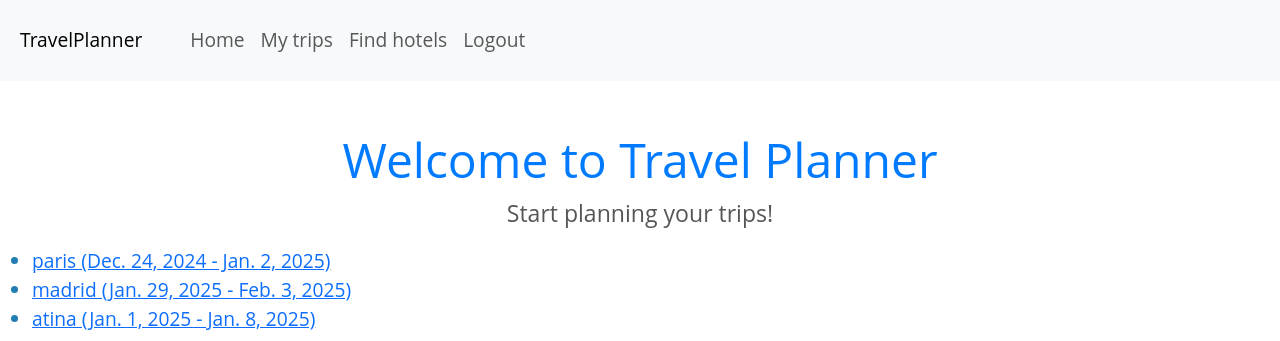
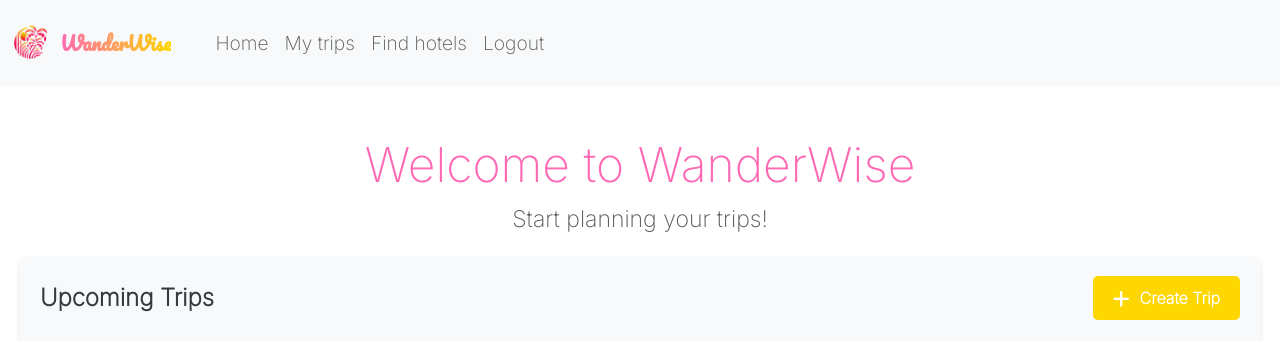
Before and after one commit to Vasilena01/Travel_planner, a Django app: page / in a window 1280 px wide. Shown: the top 341 px of the page. Run offline with Django 5.2, Linux system fonts and the light colour scheme; a user stored in the database is signed in; data comes from the database, SQL or seed files in the repository; both versions use the stored data as it was after the commit; parts of the project's set-up code (start-up, migrations or seed data) failed here and were passed over; some libraries are stand-ins or nearby versions.

Commit message:
Full project design fixes
Full project design fixes

```diff
--- a/travel_planner/main/static/main/styles.css
+++ b/travel_planner/main/static/main/styles.css
@@ -2,7 +2,7 @@ h1 {
     text-align: center;
     margin-top: 50px;
     font-size: 2.5em;
-    color: #007BFF;
+    color: #ff69b4;
 }
 
 p {
@@ -16,7 +16,7 @@ p {
     text-decoration: none;
     font-size: 1.2em;
     color: white;
-    background-color: #007BFF;
+    background-color: #ffd700;
     padding: 10px 20px;
     border-radius: 5px;
     margin: 10px;
@@ -24,6 +24,56 @@ p {
 }
 
 .homepage-btn:hover {
-    background-color: #0056b3;
+    background-color: #d8ba0d;
     transition: background-color 0.3s;
 }
+
+.trips-container {
+    margin: 20px;
+    padding: 20px;
+    background-color: #f8f9fa;
+    border-radius: 8px;
+    box-shadow: 0 4px 6px rgba(0, 0, 0, 0.1);
+}
+
+#trips-container {
+    display: flex;
+}
+
+.header-container {
+    display: flex;
+    justify-content: space-between;
+    align-items: center;
+    margin-bottom: 20px;
+}
+
+.trips-title {
+    font-size: 1.5rem;
+    font-weight: bold;
+    color: #343a40;
+    margin: 0;
+}
+
+.create-trip-btn {
+    background-color: #ffd700;
+    color: white;
+    border: none;
+    padding: 10px 20px;
+    font-size: 1rem;
+    font-weight: bold;
+    display: flex;
+    align-items: center;
+    gap: 10px;
+    border-radius: 5px;
+    transition: background-color 0.3s ease, transform 0.2s ease;
+}
+
+.create-trip-btn i {
+    font-size: 1.2rem;
+}
+
+.create-trip-btn:hover {
+    background-color: #d8ba0d;
+    transform: scale(1.05);
+    cursor: pointer;
+}
--- a/travel_planner/main/templates/main/homepage.html
+++ b/travel_planner/main/templates/main/homepage.html
@@ -1,15 +1,26 @@
 {% extends "base.html" %} {% load static %} {% block content %}
-<title>Travel Planner</title>
+<title>WanderWise</title>
 <link rel="stylesheet" type="text/css" href="{% static 'main/styles.css' %}" />
 
-<h1>Welcome to Travel Planner</h1>
+<h1>Welcome to WanderWise</h1>
 <p>Start planning your trips!</p>
 
 {% if request.user.is_authenticated %}
-{% if trips %}
-{% include "list_user_trips.html" %}
-{% endif %}
-{% include "create_trip_modal.html" %}
+<div class="trips-container">
+    <div class="header-container">
+        <p class="trips-title">Upcoming Trips</p>
+        <button
+            type="button"
+            class="btn btn-primary create-trip-btn"
+            data-bs-toggle="modal"
+            data-bs-target="#createTripModal"
+        >
+            <i class="fas fa-plus"></i> Create Trip
+        </button>
+    </div>
+    {% include "list_user_trips.html" %}
+    {% include "create_trip_modal.html" %}
+</div>
 {% else %}
 <a class="homepage-btn" href="{% url 'register' %}">Register</a>
 <a class="homepage-btn" href="{% url 'login' %}">Login</a>
--- a/travel_planner/main/views.py
+++ b/travel_planner/main/views.py
@@ -1,6 +1,15 @@
+from datetime import date, timedelta
 from django.shortcuts import render
 from user_trips.models import MyTrip
 
 def homepage(request):
-    trips = MyTrip.objects.filter(user=request.user)
-    return render(request, 'main/homepage.html', {'trips': trips})
+    today = date.today()
+    in_one_month = today + timedelta(days=30)
+
+    upcoming_trips = MyTrip.objects.filter(
+        user=request.user,
+        start_date__gte=today,
+        end_date__lte=in_one_month
+    ).order_by('start_date')
+
+    return render(request, 'main/homepage.html', {'trips': upcoming_trips})
--- a/travel_planner/static/css/base.css
+++ b/travel_planner/static/css/base.css
@@ -3,9 +3,9 @@ body {
     flex-direction: column;
     height: 100%;
     overflow: auto;
-    font-family: "Open Sans", sans-serif;
+    font-family: "Inter", sans-serif;
     font-size: 1.2rem;
-    color: #227db2;
+    color: #ff69b4;
 }
 
 html {
@@ -13,6 +13,20 @@ html {
     height: 100%;
     display: flex;
     flex-direction: column;
+}
+
+.logo {
+    height: 60px;
+    width: 60px;
+}
+
+.brand-title {
+    font-family: "Pacifico", cursive;
+    font-size: 1.2rem;
+    font-weight: bold;
+    background: linear-gradient(90deg, #ff69b4, #ffd700);
+    -webkit-background-clip: text;
+    -webkit-text-fill-color: transparent;
 }
 
 .navbar-nav  {
@@ -38,7 +52,7 @@ footer {
     padding: 20px;
     margin: 0;
     color: white;
-    background: linear-gradient(to right, #227db2, #41bde5);
+    background: linear-gradient(90deg, #ff69b4, #ffd700);
 }
 
 footer.footer-expanded {
--- /dev/null
+++ b/travel_planner/static/css/list_user_trips.css
@@ -0,0 +1,68 @@
+a {
+    text-decoration: none;
+ }
+
+.card {
+    position: relative;
+    border: none;
+    border-radius: 10px;
+    box-shadow: 0 4px 6px rgba(0, 0, 0, 0.1);
+    overflow: hidden;
+    transition: transform 0.2s ease-in-out, box-shadow 0.2s ease-in-out;
+    margin: 15px;
+    width: 18rem;
+}
+
+.card:hover {
+    transform: translateY(-5px);
+    box-shadow: 0 8px 15px rgba(0, 0, 0, 0.2);
+}
+
+.card img {
+    height: 200px;
+    object-fit: cover;
+    border-bottom: 1px solid #ddd;
+}
+
+.card-body {
+    padding: 20px;
+    padding-bottom: 3rem;
+    text-align: center;
+}
+
+.card-title {
+    font-size: 1.5em;
+    color: #ff69b4;
+    margin-bottom: 10px;
+}
+
+.card-text {
+    font-size: 1em;
+    color: #666;
+}
+
+.delete-trip-btn {
+    position: absolute;
+    bottom: 0px;
+    right: 10px;
+    text-align: center;
+    color: #ff1a8d;
+    background: none;
+    border: none;
+    cursor: pointer;
+    transition: color 0.2s ease-in-out;
+}
+
+.delete-trip-btn:hover {
+    color: #c10261;
+}
+
+.delete-trip-btn i {
+    font-size: 1.2rem;
+}
+
+@media (max-width: 768px) {
+    .card {
+        width: 100%;
+    }
+}
--- a/travel_planner/templates/base.html
+++ b/travel_planner/templates/base.html
@@ -5,20 +5,31 @@
 
     <meta charset="UTF-8" />
     <meta name="viewport" content="width=device-width, initial-scale=1.0" />
-    <title>Travel Planner</title>
-    <script
-      src="https://kit.fontawesome.com/e4c03e5f23.js"
-      crossorigin="anonymous"
-    ></script>
+    <title>WanderWise</title>
+    <link
+      href="https://cdnjs.cloudflare.com/ajax/libs/font-awesome/6.0.0-beta3/css/all.min.css"
+      rel="stylesheet"
+    />
     <link
       href="https://cdn.jsdelivr.net/npm/bootstrap@5.3.0-alpha3/dist/css/bootstrap.min.css"
       rel="stylesheet"
     />
+    <link
+      rel="icon"
+      type="image/png"
+      href="{% static 'images/WanderWiseLogo.png' %}"
+    />
+    <link rel="preconnect" href="https://fonts.googleapis.com">
+    <link rel="preconnect" href="https://fonts.gstatic.com" crossorigin>
+    <link href="https://fonts.googleapis.com/css2?family=Inter:wght@200&family=Pacifico&display=swap" rel="stylesheet">
     <link rel="stylesheet" href="{% static 'css/base.css' %}" />
   </head>
   <body>
     <nav class="navbar navbar-expand-lg navbar-light bg-light">
-      <a class="navbar-nav" href="{% url 'homepage' %}">TravelPlanner</a>
+      <a class="navbar-brand d-flex align-items-center" href="{% url 'homepage' %}">
+        <img src="{% static 'images/logo.png' %}" alt="WonderWise Logo" class="logo"/>
+        <span class="brand-title">WanderWise</span>
+      </a>
       <button
         class="navbar-toggler"
         type="button"
@@ -27,25 +38,18 @@
         aria-controls="navbarNav"
         aria-expanded="false"
         aria-label="Toggle navigation"
-      >
-      </button>
+      ></button>
       <div class="collapse navbar-collapse" id="navbarNav">
         <ul class="navbar-nav">
           <li class="nav-item active">
-            <a class="nav-link" href="{% url 'homepage' %}"
-              >Home <span class="sr-only">(current)</span></a
-            >
+            <a class="nav-link" href="{% url 'homepage' %}">Home <span class="sr-only">(current)</span></a>
           </li>
           {% if request.user.is_authenticated %}
           <li class="nav-item">
-            <a class="nav-link" href="{% url 'list_trips' %}"
-              >My trips</a
-            >
+            <a class="nav-link" href="{% url 'list_trips' %}">My trips</a>
           </li>
           <li class="nav-item">
-            <a class="nav-link" href="{% url 'search_hotels' %}"
-              >Find hotels</a
-            >
+            <a class="nav-link" href="{% url 'search_hotels' %}">Find hotels</a>
           </li>
           <li class="nav-item">
             <a class="nav-link" href="{% url 'logout' %}">Logout</a>
@@ -67,14 +71,10 @@
     </div>
 
     <footer id="footer">
-      <p>
-        &copy; 2024 TravelPlanner. All Rights Reserved.
-      </p>
+      <p>&copy; 2024 WanderWise. All Rights Reserved.</p>
     </footer>
   </body>
 </html>
-
 <script
-  src="https://cdn.jsdelivr.net/npm/bootstrap@5.3.0-alpha3/dist/js/bootstrap.bundle.min.js"
-  crossorigin="anonymous"
-></script>
+  src="https://cdn.jsdelivr.net/npm/bootstrap@5.3.0-alpha3/dist/js/bootstrap.bundle.min.js"crossorigin="anonymous">
+</script>
--- a/travel_planner/templates/create_trip_modal.html
+++ b/travel_planner/templates/create_trip_modal.html
@@ -1,11 +1,4 @@
-<button
-  type="button"
-  class="btn btn-primary"
-  data-bs-toggle="modal"
-  data-bs-target="#createTripModal"
->
-  Create trip
-</button>
+{% load static %}
 <div
   class="modal fade"
   id="createTripModal"
@@ -29,7 +22,7 @@
         <form
           id="createTripForm"
           method="post"
-          action="{% url 'create_trip' %}"
+          action="{% url 'create_trip' %}?next={{ request.path }}"
         >
           {% csrf_token %}
           <div class="form-group">
@@ -68,7 +61,7 @@
         <button type="button" class="btn btn-secondary" data-bs-dismiss="modal">
           Close
         </button>
-        <button type="submit" form="createTripForm" class="btn btn-primary">
+        <button type="submit" form="createTripForm" class="btn btn-primary save-btn">
           Save changes
         </button>
       </div>
@@ -85,4 +78,4 @@
         form.reset();
       });
     });
-  </script>
+</script>
--- a/travel_planner/templates/list_user_trips.html
+++ b/travel_planner/templates/list_user_trips.html
@@ -1,9 +1,41 @@
-<ul>
-    {% for trip in trips%}
-    <li>
-      <a href="{% url 'trip_detail' trip.id %}">
-        {{ trip.destination }} ({{ trip.start_date }} - {{ trip.end_date }})
-      </a>
-    </li>
-    {% endfor %}
-  </ul>
+{% block content %}
+{% load static %}
+
+<title>User Trips</title>
+<link rel="stylesheet" type="text/css" href="{% static 'css/list_user_trips.css' %}" /><div id="trips-container">
+
+  {% for trip in trips%}
+<div class="card" style="width: 18rem;">
+  <a href="{% url 'trip_detail' trip.id %}">
+    <img class="card-img-top" src="{{ trip.image_url }}" alt="{{ trip.destination }}" loading="lazy">
+    <div class="card-body">
+      <h3 class="card-title">{{ trip.destination }}</h3>
+      <p class="card-text">{{ trip.start_date }} - {{ trip.end_date }}</p>
+    </div>
+  </a>
+  <form method="post" action="{% url 'delete_trip' trip.id %}?next={{ request.path }}">
+    {% csrf_token %}
+    <button type="submit" class="delete-trip-btn">
+        <i class="fas fa-trash-alt"></i>
+    </button>
+  </form>
+</div>
+{% endfor %}
+<script>
+    document.addEventListener("DOMContentLoaded", function () {
+        console.log("Delete trip confirmation script loaded");
+
+        const deleteButtons = document.querySelectorAll('.delete-trip-btn');
+
+        deleteButtons.forEach(button => {
+            button.addEventListener("click", function (e) {
+                console.log("Delete button clicked");
+                if (!confirm("Are you sure you want to delete this trip?")) {
+                    e.preventDefault();
+                    console.log("Deletion canceled");
+                }
+            });
+        });
+    });
+</script>
+{% endblock %}
--- a/travel_planner/user_trips/urls.py
+++ b/travel_planner/user_trips/urls.py
@@ -4,5 +4,6 @@ from . import views
 urlpatterns = [
     path('', views.list_trips, name='list_trips'),
     path('<int:trip_id>/', views.trip_detail, name='trip_detail'),
-    path('create/', views.create_trip, name='create_trip')
+    path('create/', views.create_trip, name='create_trip'),
+    path('delete/<int:trip_id>/', views.delete_trip, name='delete_trip'),
 ]
```
Also changed, not shown: travel_planner/hotel_finder/static/hotel_finder/styles.css (+13 -3 lines), travel_planner/hotel_finder/templates/hotel_finder/search_destination.html (+5 -3 lines), travel_planner/hotel_finder/views.py (+37 -25 lines), travel_planner/user_trips/static/user_trips/list_trips.css (+47 -0 lines), travel_planner/user_trips/templates/user_trips/list_trips.html (+20 -9 lines), travel_planner/user_trips/views.py (+16 -3 lines), travel_planner/db.sqlite3, travel_planner/static/images/logo.png (added), travel_planner/static/images/wanderWiseLogo.png (added).
